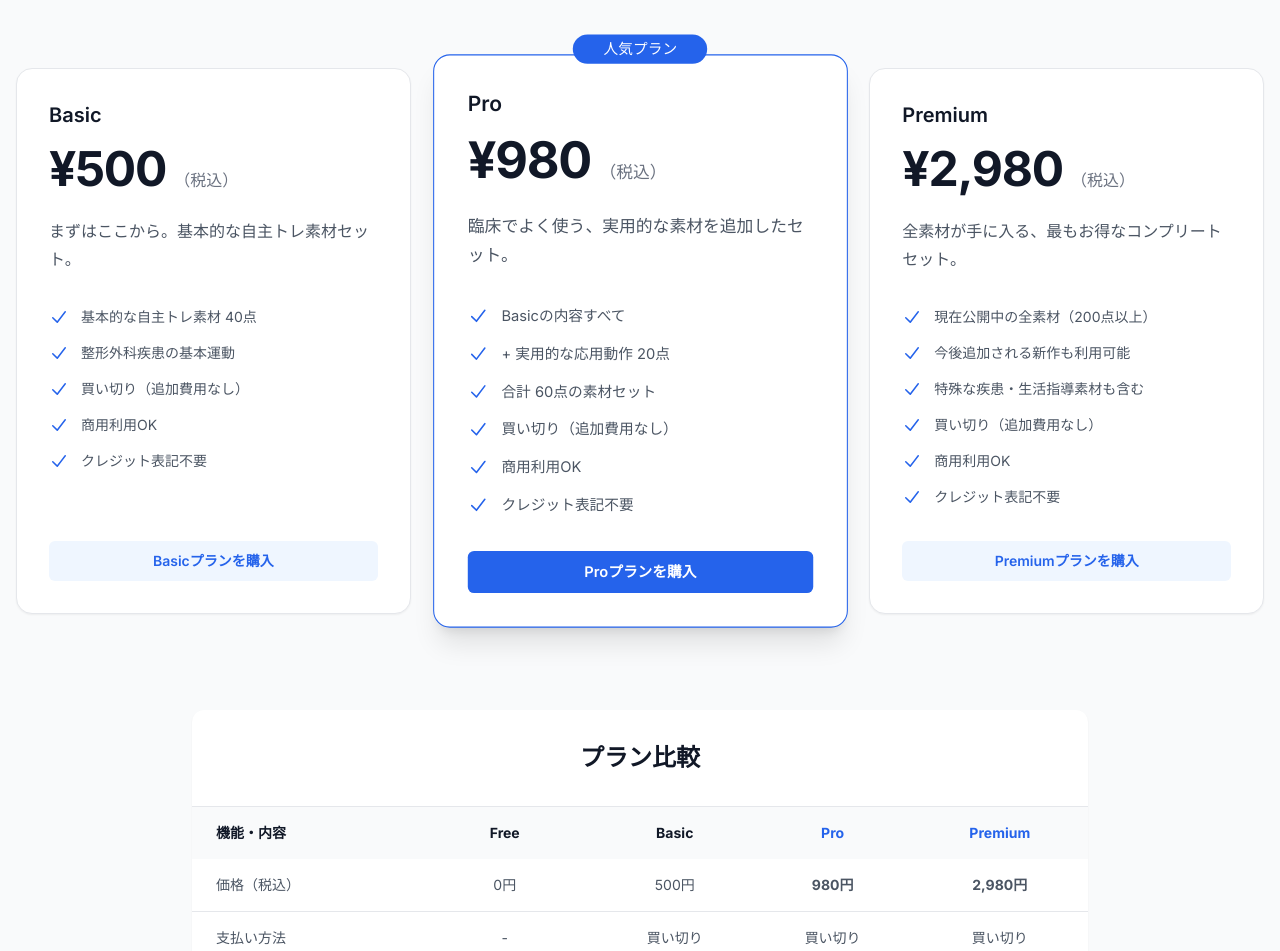
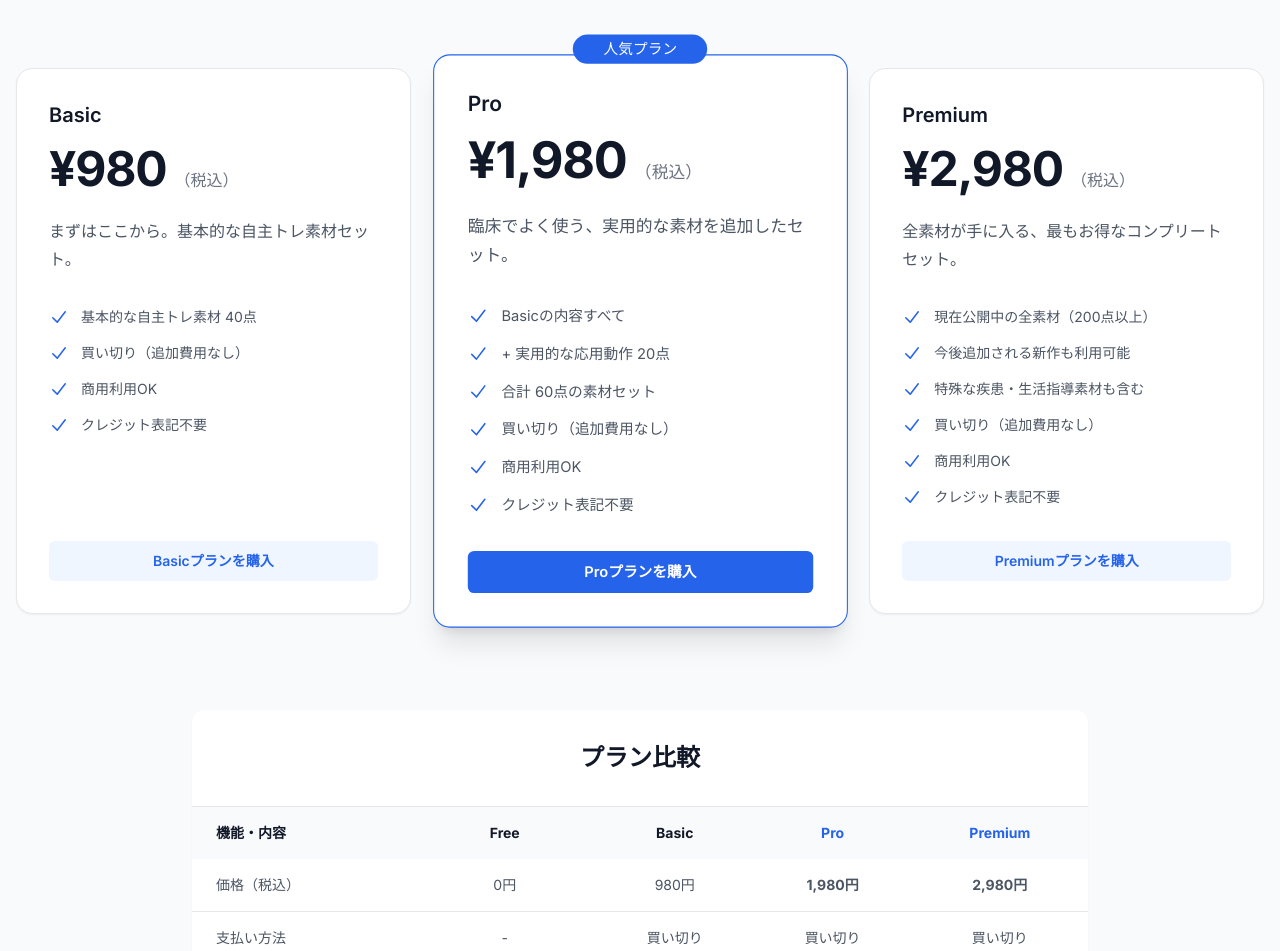
Before and after one commit to makomaru2023/jishutore-starter, a Next.js app: page /pricing in a window 1280 px wide. Shown: the part 301-1252 px from the top of the page. Built offline with nearby package versions, Linux system fonts and the light colour scheme.

Commit message:
Update pricing: Basic 980, Pro 1980, Premium 2980, and remove Basic feature text

```diff
--- a/src/app/pricing/page.tsx
+++ b/src/app/pricing/page.tsx
@@ -22,16 +22,15 @@ export default function PricingPage() {
                         {/* Basic Plan */}
                         <PricingCard
                             title="Basic"
-                            price="500"
+                            price="980"
                             description="まずはここから。基本的な自主トレ素材セット。"
                             features={[
                                 "基本的な自主トレ素材 40点",
-                                "整形外科疾患の基本運動",
                                 "買い切り（追加費用なし）",
                                 "商用利用OK",
                                 "クレジット表記不要"
                             ]}
-                            priceId="price_1SVwPdFoWwVKxcZhmtNyRVOZ"
+                            priceId="price_1SXaSvFoWwVKxcZhcOdvsgho"
                             buttonText="Basicプランを購入"
                             recommended={false}
                         />
@@ -39,7 +38,7 @@ export default function PricingPage() {
                         {/* Pro Plan */}
                         <PricingCard
                             title="Pro"
-                            price="980"
+                            price="1,980"
                             description="臨床でよく使う、実用的な素材を追加したセット。"
                             features={[
                                 "Basicの内容すべて",
@@ -49,7 +48,7 @@ export default function PricingPage() {
                                 "商用利用OK",
                                 "クレジット表記不要"
                             ]}
-                            priceId="price_1SVwPdFoWwVKxcZhic27pdaX"
+                            priceId="price_1SXaSwFoWwVKxcZhWPk8zF47"
                             buttonText="Proプランを購入"
                             recommended={true}
                         />
@@ -67,7 +66,7 @@ export default function PricingPage() {
                                 "商用利用OK",
                                 "クレジット表記不要"
                             ]}
-                            priceId="price_1SVwPeFoWwVKxcZhjMyJG3W1"
+                            priceId="price_1SXaSxFoWwVKxcZhHswrVeNp"
                             buttonText="Premiumプランを購入"
                             recommended={false}
                         />
@@ -93,8 +92,8 @@ export default function PricingPage() {
                                     <tr>
                                         <td className="px-6 py-4 font-medium">価格（税込）</td>
                                         <td className="px-6 py-4 text-center">0円</td>
-                                        <td className="px-6 py-4 text-center">500円</td>
-                                        <td className="px-6 py-4 text-center font-bold">980円</td>
+                                        <td className="px-6 py-4 text-center">980円</td>
+                                        <td className="px-6 py-4 text-center font-bold">1,980円</td>
                                         <td className="px-6 py-4 text-center font-bold">2,980円</td>
                                     </tr>
                                     <tr>
```
